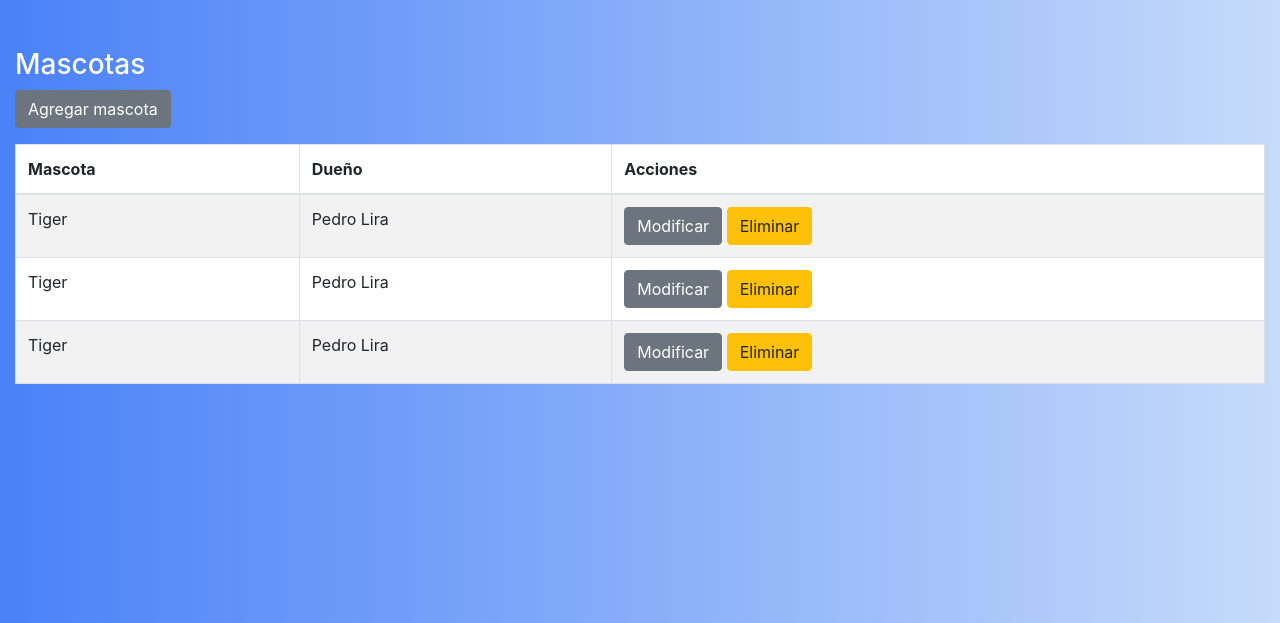
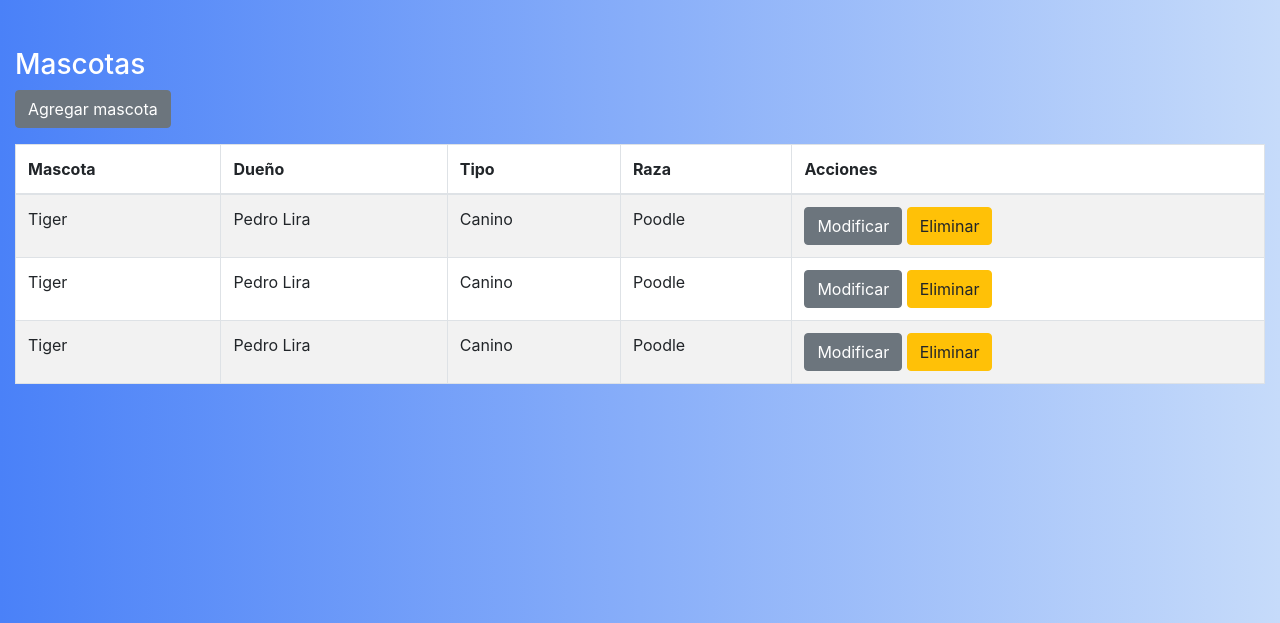
Before and after one commit to JoseIgnacioCorvalan11/proyecto_grupal, a Python web app: template flask_app/templates/mascotas.html in a window 1280 px wide. Shown: the part 56-679 px from the top of the page. Run offline with Jinja, Linux system fonts and the light colour scheme; the template is opened without the code that fills it: most values are stand-ins (such as "Sample title", 1, 10 or a date in 2020); some libraries are stand-ins or nearby versions.

Commit message:
cambios en front

```diff
--- a/flask_app/controllers/core.py
+++ b/flask_app/controllers/core.py
@@ -32,7 +32,8 @@ def login():
 def mascotas():
     if 'mail' in session:
         if session['tipo'] <2:
-            return render_template("mascotas.html")
+            dueños=Usuario.get_by_tipo(3)
+            return render_template("mascotas.html", dueños=dueños)
         else:
             flash("No tienes los accesos", "error")
             return redirect("/")
--- a/flask_app/templates/mascotas.html
+++ b/flask_app/templates/mascotas.html
@@ -18,12 +18,38 @@
                 <input  class="form-control" type="text" name="nombre" id="nombre" value="">
             </div>
             <div class="mb-3">
-                <label for="apellido"  class="form-label">Dueño:</label>
-                <input  class="form-control" type="text" name="apellido" id="apellido" value="">
+                <label for="tipo_animal"  class="form-label">Tipo animal:</label>
+                <select name="tipo_animal" id="" class="form-control">
+                    <option value="canino">Canino</option>
+                    <option value="felino">Felino</option>
+                    <option value="pez">Pez</option>
+                    <option value="reptil">Reptil</option>
+                    <option value="ave">Ave</option>
+                </select>
+            </div>
+            <div class="mb-3">
+                <label for="sexo"  class="form-label">Sexo:</label>
+                <select name="sexo" id="" class="form-control">
+                    <option value="hembra">Hembra</option>
+                    <option value="macho">Macho</option>
+                </select>
+            </div>
+            <div class="mb-3">
+                <label for="raza" class="form-label">Raza:</label>
+                <input  class="form-control" type="text" name="raza" id="raza" value="">
+            </div>
+            <div class="mb-3">
+                <label for="dueño"  class="form-label">Dueño:</label>
+                <select name="dueño" id="" class="form-control">
+                    {% for dueño in dueños %}
+                    <option value="{{dueño.identificacion}}">{{dueño.nombre}} {{dueño.apellido_p}}</option>
+                    {% endfor %}
+
+                </select>
             </div>
             <div class="mb-3">
                 <input class="btn btn-success" type="submit" value="Agregar">
-                </div>
+            </div>
         </form>
     </div>
 </div>
@@ -36,6 +62,8 @@
         <tr>
             <th>Mascota</th>
             <th>Dueño</th>
+            <th>Tipo</th>
+            <th>Raza</th>
             <th>Acciones</th>
         </tr>
     </thead>
@@ -43,6 +71,8 @@
         <tr>
             <td>Tiger</td>
             <td>Pedro Lira</td>
+            <td>Canino</td>
+            <td>Poodle</td>
             <td><a href="#"  class="btn btn-secondary">Modificar</a>
             <a href="#" class="btn btn-warning">Eliminar</a></td>
 
@@ -50,17 +80,19 @@
         <tr>
             <td>Tiger</td>
             <td>Pedro Lira</td>
-
+            <td>Canino</td>
+            <td>Poodle</td>
             <td><a href="#"  class="btn btn-secondary">Modificar</a>
-                <a href="#" class="btn btn-warning">Eliminar</a></td>
+            <a href="#" class="btn btn-warning">Eliminar</a></td>
 
         </tr>
         <tr>
             <td>Tiger</td>
             <td>Pedro Lira</td>
-
+            <td>Canino</td>
+            <td>Poodle</td>
             <td><a href="#"  class="btn btn-secondary">Modificar</a>
-                <a href="#" class="btn btn-warning">Eliminar</a></td>
+            <a href="#" class="btn btn-warning">Eliminar</a></td>
 
         </tr>
     </tbody>
```
Also changed, not shown: flask_app/models/usuario.py (+8 -0 lines), flask_app/templates/modificar_usuario.html (+13 -1 lines).
